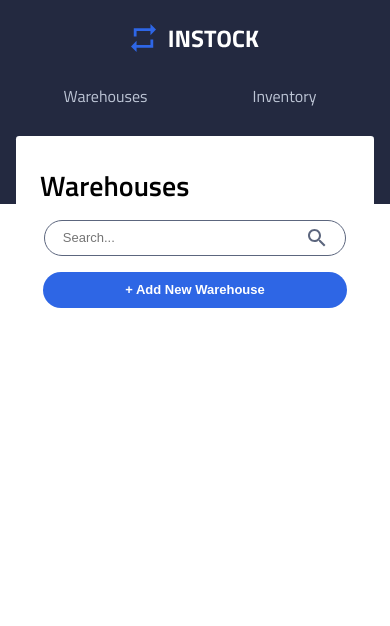
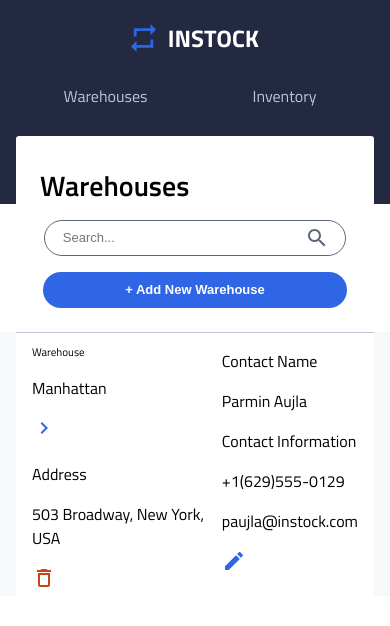
Before and after one commit to freeHashBrown/instock-silentdebuggers, a React (Create React App) app: page /warehouses in a window 390 px wide. Shown: the top 626 px of the page. Built offline with nearby package versions, Linux system fonts and the light colour scheme.

Commit message:
Create basic layout of warehouse item for mobile

```diff
--- a/src/components/WarehouseItem/WarehouseItem.jsx
+++ b/src/components/WarehouseItem/WarehouseItem.jsx
@@ -1,10 +1,57 @@
 import React from 'react';
 import "./WarehouseItem.scss";
+import chevron from "../../assets/icons/chevron_right-24px.svg";
+import garbage from "../../assets/icons/delete_outline-24px.svg";
+import edit from "../../assets/icons/edit-24px.svg";
 
 const WarehouseItem = () => {
     return (
-        <section>
+        <section className='warehouse-item'>
+            <div className='warehouse-item__column'>
+                <div className='warehouse-item__box'>
+                    <p className='warehouse-item__label table-header'>
+                        Warehouse
+                    </p>
+                    <div className='warehouse-item__bottom'>
+                        <p>
+                            Manhattan
+                        </p>
+                        <img src={chevron} alt="chevron" />
+                    </div>
+                </div>
+                <div className='warehouse-item__address'>
+                    <p className='warehouse-item__label'>
+                        Address
+                    </p>
+                    <p className='warehouse-item__data'>
+                        503 Broadway, New York, USA
+                    </p>
+                </div>
+                <img src={garbage} alt="delete" />
+            </div>
 
+            <div className='warehouse-item__column'>
+                <div className='warehouse-item__box'>
+                    <p className='warehouse-item__label'>
+                        Contact Name
+                    </p>
+                    <p className='warehouse-item__data'>
+                        Parmin Aujla
+                    </p>
+                </div>
+                <div className='warehouse-item__box'>
+                    <p className='warehouse-item__label'>
+                        Contact Information
+                    </p>
+                    <p className='warehouse-item__data'>
+                        +1(629)555-0129
+                    </p>
+                    <p className='warehouse-item__data'>
+                        paujla@instock.com
+                    </p>
+                </div>
+                <img src={edit} alt="edit" />
+            </div>
         </section>
     );
 };
--- a/src/components/WarehouseItem/WarehouseItem.scss
+++ b/src/components/WarehouseItem/WarehouseItem.scss
@@ -0,0 +1,8 @@
+@use "../../styles/partials/colors" as *;
+
+.warehouse-item {
+    display: flex;
+    padding: 0 1rem 0 1rem;
+    border-top: solid 0.1rem $cloud;
+    background-color: $white;
+}
--- a/src/components/WarehouseList/WarehouseList.jsx
+++ b/src/components/WarehouseList/WarehouseList.jsx
@@ -4,11 +4,11 @@ import WarehouseItem from '../WarehouseItem/WarehouseItem';
 
 const WarehouseList = () => {
     return (
-        <article>
+        <article className='warehouse-list'>
             <section>
 
             </section>
-
+            <WarehouseItem/>
         </article>
     );
 };
--- a/src/components/WarehouseList/WarehouseList.scss
+++ b/src/components/WarehouseList/WarehouseList.scss
@@ -0,0 +1,9 @@
+@use "../../styles/partials/colors" as *;
+
+.warehouse-list {
+    display: flex;
+    flex-direction: column;
+
+    padding: 0 1rem 0 1rem;
+    background-color: $light-grey;
+}
```
